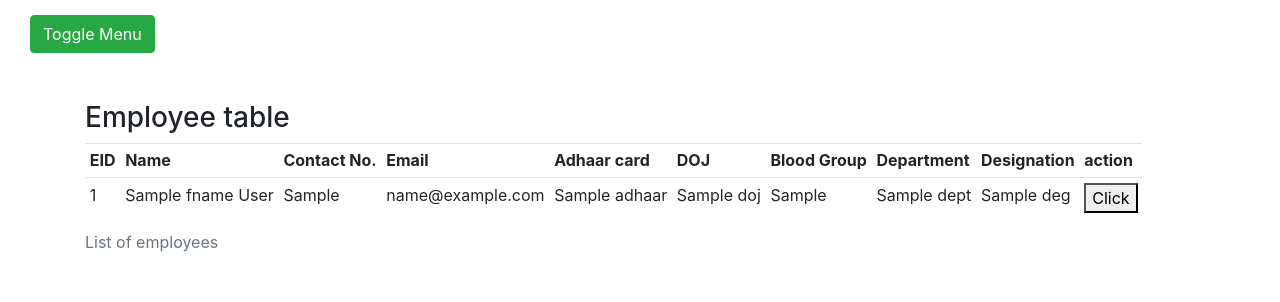
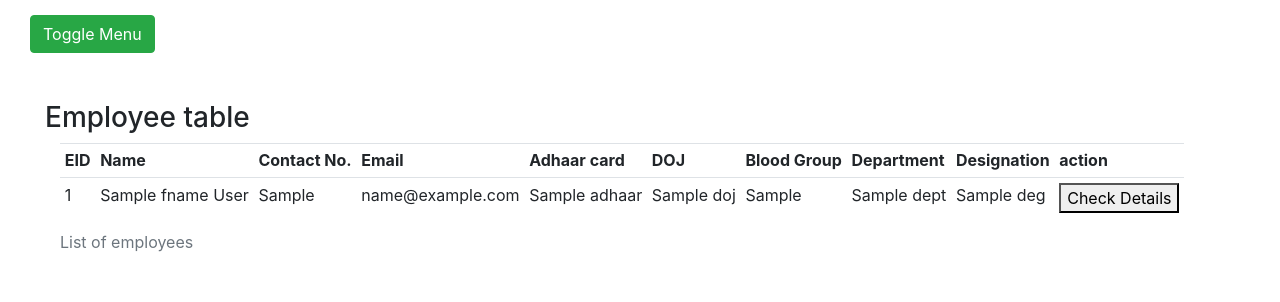
Before and after one commit to SKS-WAR/HRMS_flask, a Flask app: template templates/viewEmployees.html in a window 1280 px wide. Shown: the top 302 px of the page. Run offline with Flask 2, Linux system fonts and the light colour scheme; the template is opened without the code that fills it: most values are stand-ins (such as "Sample title", 1, 10 or a date in 2020); some libraries are stand-ins or nearby versions.

Commit message:
Added the button to redirect to the searchEmployee Page.

```diff
--- a/templates/viewEmployees.html
+++ b/templates/viewEmployees.html
@@ -1,7 +1,12 @@
 {% extends "home.html" %} {% block content %}
-<div class="container">
+<script>
+  function goToSearch(eid) {
+    window.location.href = "http://127.0.0.1:5000/searchEmployee?eid="+eid;
+  }
+  </script>
+<div class="container-fluid">
   <h3>Employee table</h3>
-  <div class="table table-responsive-lg table-sm table-hover">
+  <div class="table table-responsive-lg table-sm table-hover container-fluid">
     <table>
       <caption>List of employees</caption>
         <tr>
@@ -27,7 +32,7 @@
             <td>{{ emp.blood_group }}</td>
             <td>{{ emp.dept }}</td>
             <td>{{ emp.deg }}</td>
-            <td><button>Click</button></td>
+            <td><button onclick="goToSearch({{ emp.eid }})">Check Details</button></td>
           </tr>
         {% endfor %}
     </table>
```
